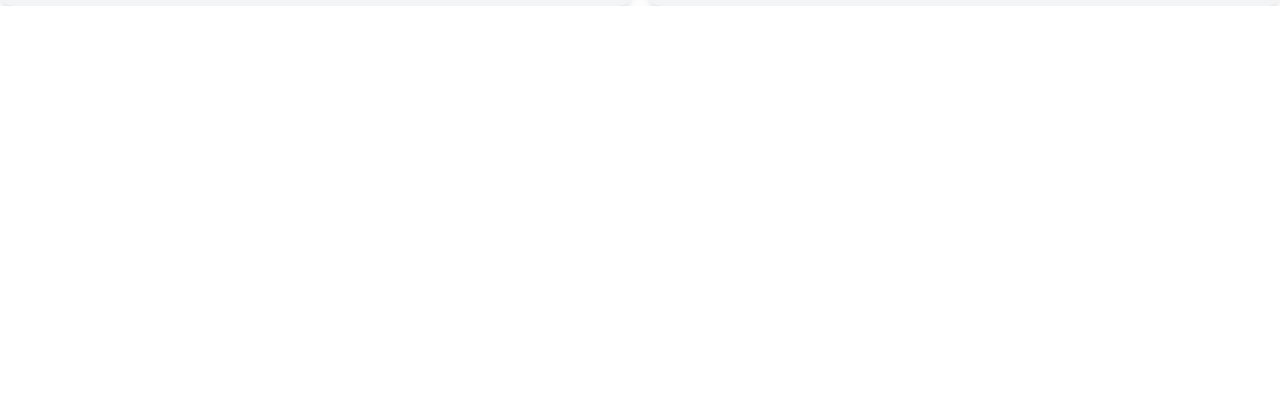
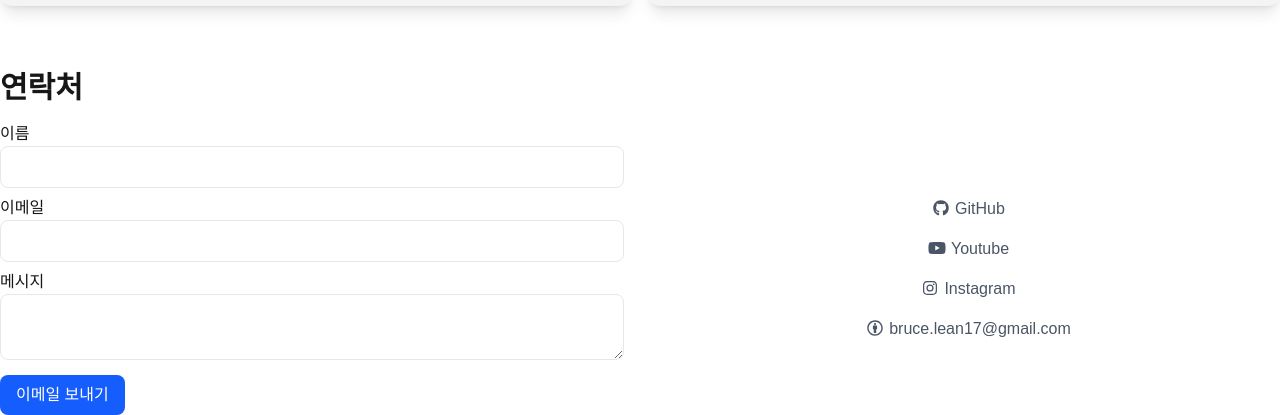
Before and after one commit to taeik21/portfolio-tailwindcss, a Next.js app: page / in a window 1280 px wide. Shown: the part 1775-2190 px from the top of the page. Before the commit the page ends 1781 px from the top, so only its background shows below. Built offline with nearby package versions, Linux system fonts and the light colour scheme.

Commit message:
feat: implement 'Contact' section

```diff
--- a/src/app/page.tsx
+++ b/src/app/page.tsx
@@ -1,4 +1,5 @@
 import { About } from '@/components/about';
+import { Contact } from '@/components/contact';
 import { Header } from '@/components/header';
 import { Info } from '@/components/info';
 import { Project } from '@/components/project';
@@ -12,6 +13,7 @@ export default function Page() {
       <Info />
       <Skill />
       <Project />
+      <Contact />
     </>
   );
 }
--- /dev/null
+++ b/src/components/contact.tsx
@@ -0,0 +1,85 @@
+'use client';
+
+import {
+  faCreativeCommonsBy,
+  faGithub,
+  faInstagram,
+  faYoutube,
+} from '@fortawesome/free-brands-svg-icons';
+import { FontAwesomeIcon } from '@fortawesome/react-fontawesome';
+import Link from 'next/link';
+
+export function Contact() {
+  const info = [
+    { name: 'GitHub', icon: faGithub },
+    { name: 'Youtube', icon: faYoutube },
+    { name: 'Instagram', icon: faInstagram },
+    { name: 'bruce.lean17@gmail.com', icon: faCreativeCommonsBy },
+  ];
+
+  const onClickEmail = () => {};
+
+  return (
+    <section id="연락처" className="mt-16">
+      <h2 className="mb-4 text-3xl font-bold">연락처</h2>
+      <div className="grid grid-cols-1 gap-8 md:grid-cols-2">
+        <form className="space-y-2">
+          <div className="mb-2">
+            <label htmlFor="name" className="mb-1">
+              이름
+            </label>
+            <input
+              id="name"
+              name="name"
+              type="text"
+              required
+              className="w-full rounded-lg border border-gray-200 px-4 py-2 focus:ring-2 focus:ring-blue-500 focus:outline-none dark:border-none dark:bg-gray-700"
+            />
+          </div>
+
+          <div className="mb-2">
+            <label htmlFor="email" className="mb-1">
+              이메일
+            </label>
+            <input
+              id="email"
+              name="email"
+              type="text"
+              required
+              className="w-full rounded-lg border border-gray-200 px-4 py-2 focus:ring-2 focus:ring-blue-500 focus:outline-none dark:border-none dark:bg-gray-700"
+            />
+          </div>
+
+          <div className="mb-2">
+            <label htmlFor="message" className="mb-1">
+              메시지
+            </label>
+            <textarea
+              id="message"
+              name="message"
+              required
+              className="w-full rounded-lg border border-gray-200 px-4 py-2 focus:ring-2 focus:ring-blue-500 focus:outline-none dark:border-none dark:bg-gray-700"
+            />
+          </div>
+
+          <button
+            type="submit"
+            onClick={onClickEmail}
+            className="cursor-pointer rounded-lg bg-blue-600 px-4 py-2 text-white hover:bg-blue-500"
+          >
+            이메일 보내기
+          </button>
+        </form>
+
+        <div className="flex flex-col justify-center gap-y-4 text-center text-gray-600 dark:text-gray-300">
+          {info.map((el, idx) => (
+            <div key={`${el}_${idx}`} className="space-x-1">
+              <FontAwesomeIcon icon={el.icon} />
+              <Link href={''}>{el.name}</Link>
+            </div>
+          ))}
+        </div>
+      </div>
+    </section>
+  );
+}
```
